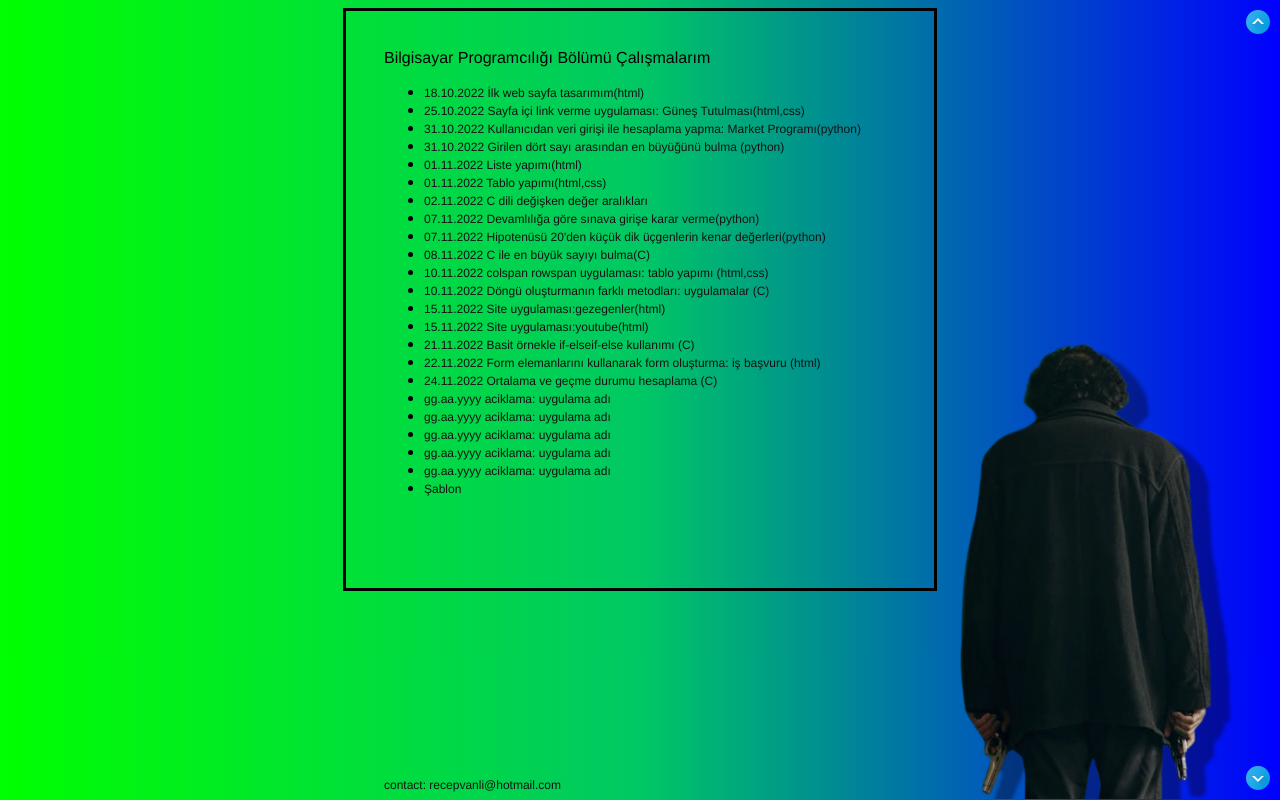
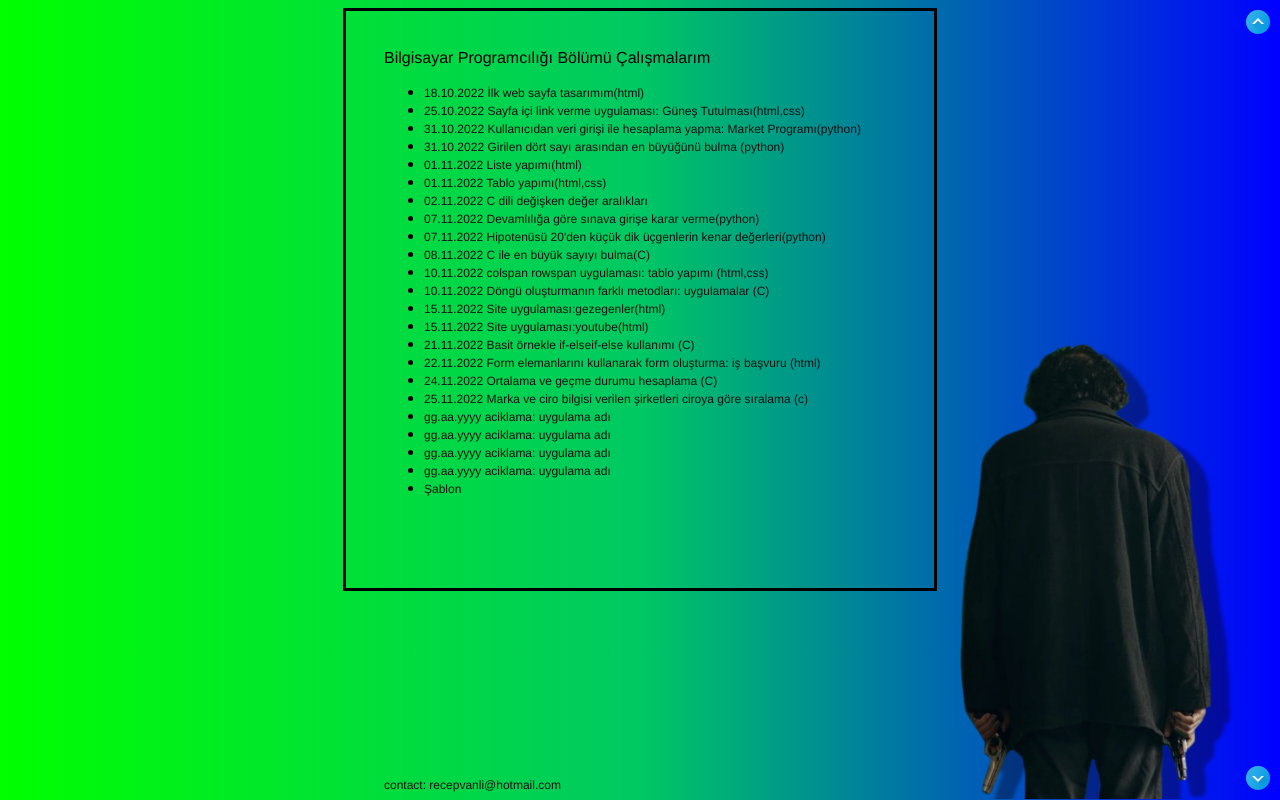
Before and after one commit to recepvanli/recepvanli.github.io, a plain HTML site: page index.html in a window 1280 px wide. Drawn offline with Linux system fonts and the light colour scheme.

Commit message:
Update index.html

```diff
--- a/index.html
+++ b/index.html
@@ -75,7 +75,7 @@
             <li><a href="CIfOrnek1.html">21.11.2022 Basit örnekle if-elseif-else kullanımı (C)</a></li>
             <li><a href="formlar2.html">22.11.2022 Form elemanlarını kullanarak form oluşturma: iş başvuru (html)</a></li>
             <li><a href="ortalamahesapla.html">24.11.2022 Ortalama ve geçme durumu hesaplama (C)</a></li>
-            <li><a href="#">gg.aa.yyyy aciklama: uygulama adı</a></li>
+            <li><a href="markaciro.html">25.11.2022 Marka ve ciro bilgisi verilen şirketleri ciroya göre sıralama (c)</a></li>
             <li><a href="#">gg.aa.yyyy aciklama: uygulama adı</a></li>
             <li><a href="#">gg.aa.yyyy aciklama: uygulama adı</a></li>
             <li><a href="#">gg.aa.yyyy aciklama: uygulama adı</a></li>
```
